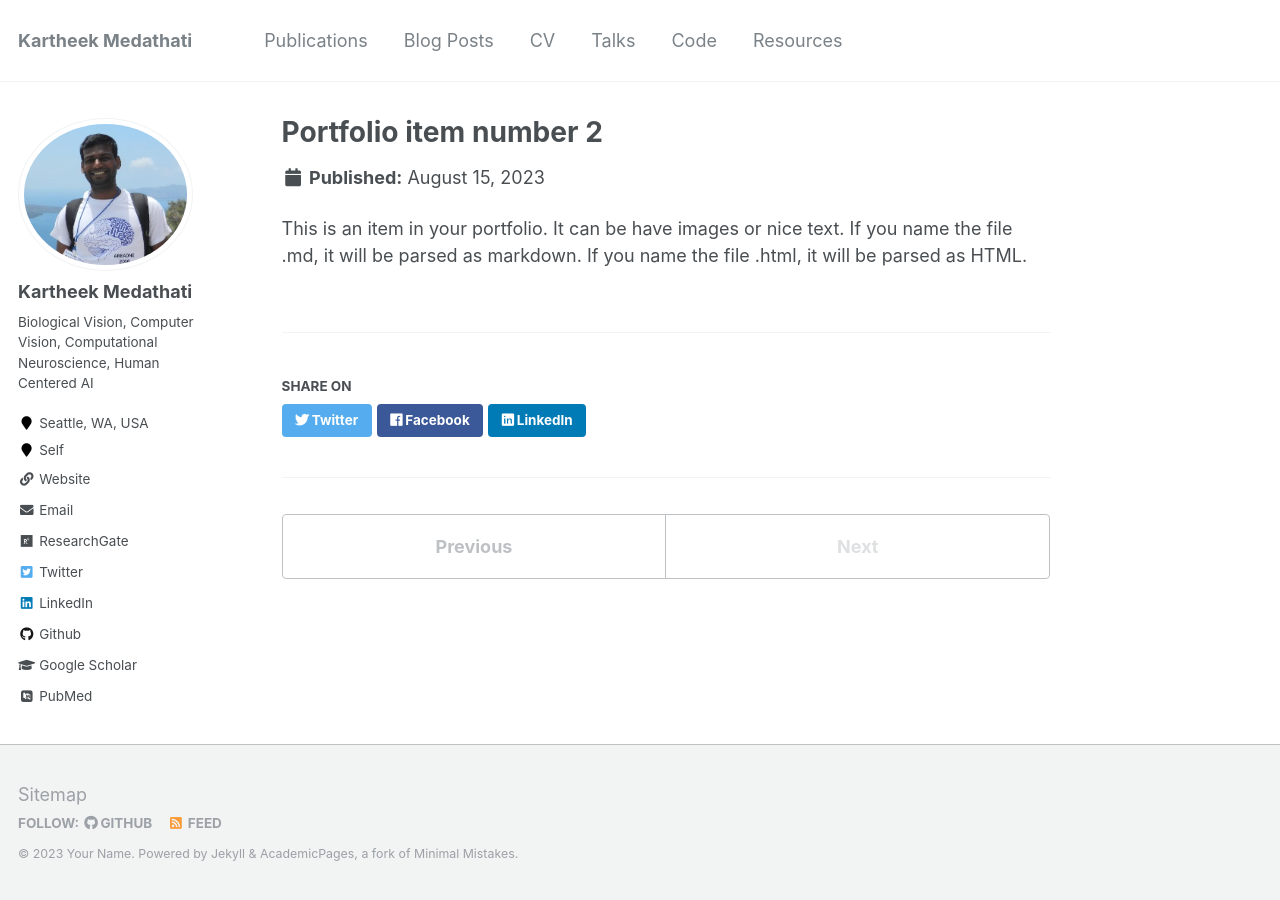
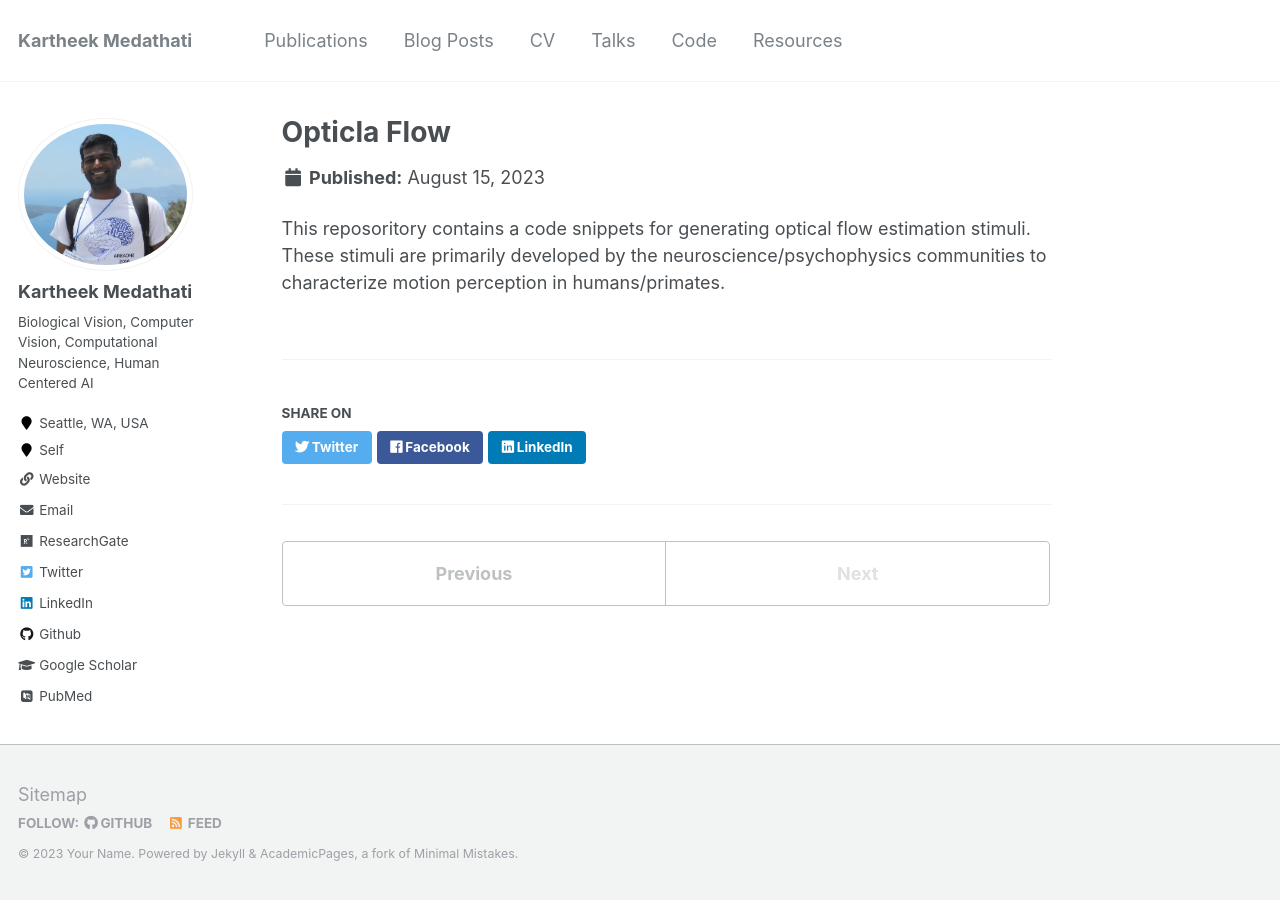
Before and after one commit to kartheekmedathati/kartheekmedathati.github.io, a Jekyll site: the page built from _portfolio/portfolio-2.html, in a window 1280 px wide. Built offline with Jekyll 4.4.1, drawn with Linux system fonts in a browser that asks for light colours; some web fonts are replaced.

Commit message:
Optical flow estimation

```diff
--- a/_portfolio/portfolio-1.html
+++ b/_portfolio/portfolio-1.html
@@ -3,3 +3,5 @@ title: "Video Stitch"
 excerpt: "Create a png image summarizing white board notes from short tutorial videos. <a href='https://github.com/kartheekmedathati/VideoStitch'>Code</a>"
 collection: portfolio
 ---
+
+This reposoritory contains a code snippet that first extracts key frames from a video using ffmpeg. Then it stitches frames by constructing a binary tree of consecutive keyframes till all the the frames are merged into a single summary notes slide.
--- a/_portfolio/portfolio-2.html
+++ b/_portfolio/portfolio-2.html
@@ -1,7 +1,7 @@
 ---
-title: "Portfolio item number 2"
-excerpt: "Short description of portfolio item number 2 <br/><img src='/images/500x300.png'>"
+title: "Opticla Flow"
+excerpt: "Collection of resources for dense optical flow estimation. <a href='https://github.com/kartheekmedathati/OpticalFlow'>Code</a>"
 collection: portfolio
 ---
 
-This is an item in your portfolio. It can be have images or nice text. If you name the file .md, it will be parsed as markdown. If you name the file .html, it will be parsed as HTML.
+This reposoritory contains a code snippets for generating optical flow estimation stimuli. These stimuli are primarily developed by the neuroscience/psychophysics communities to characterize motion perception in humans/primates.
```
